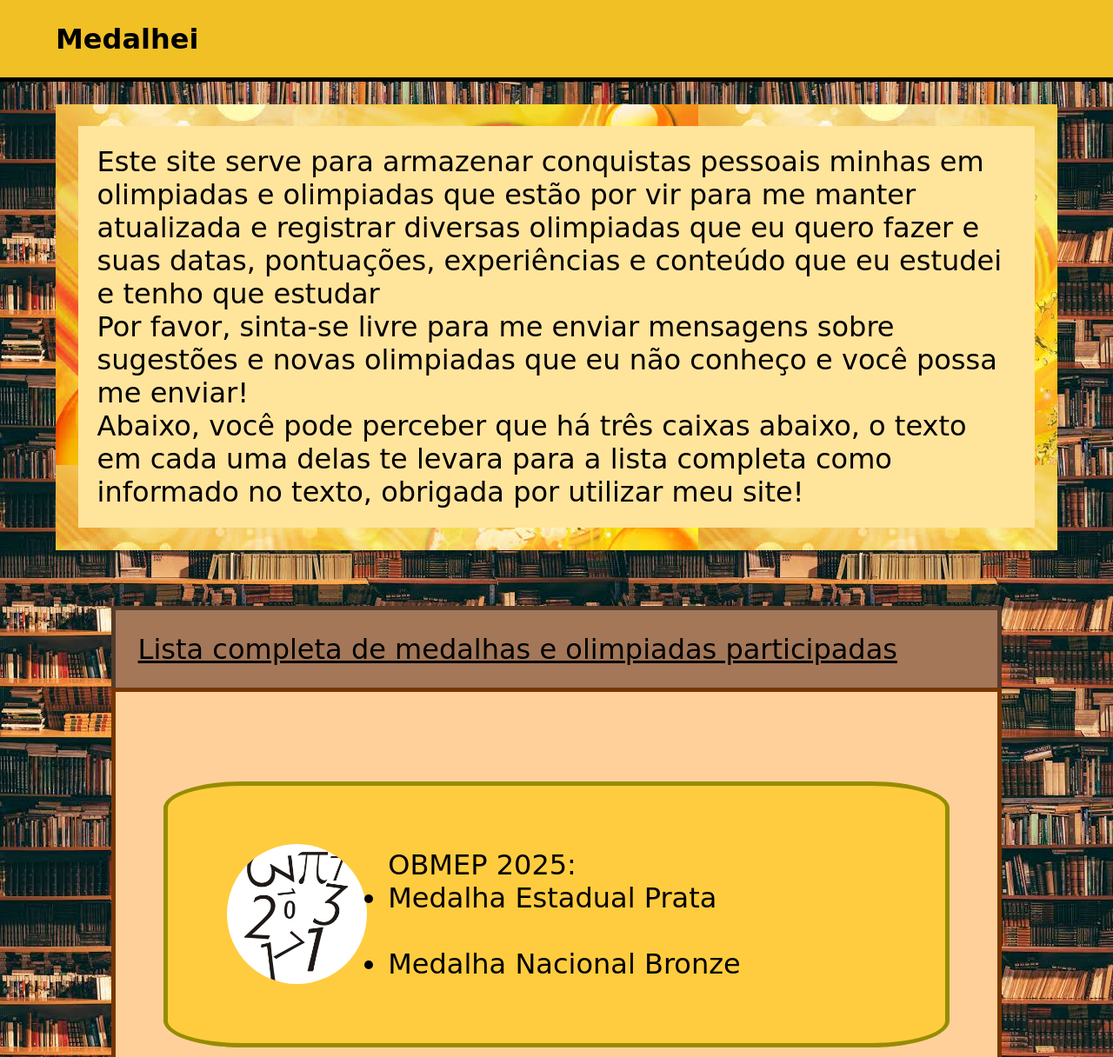
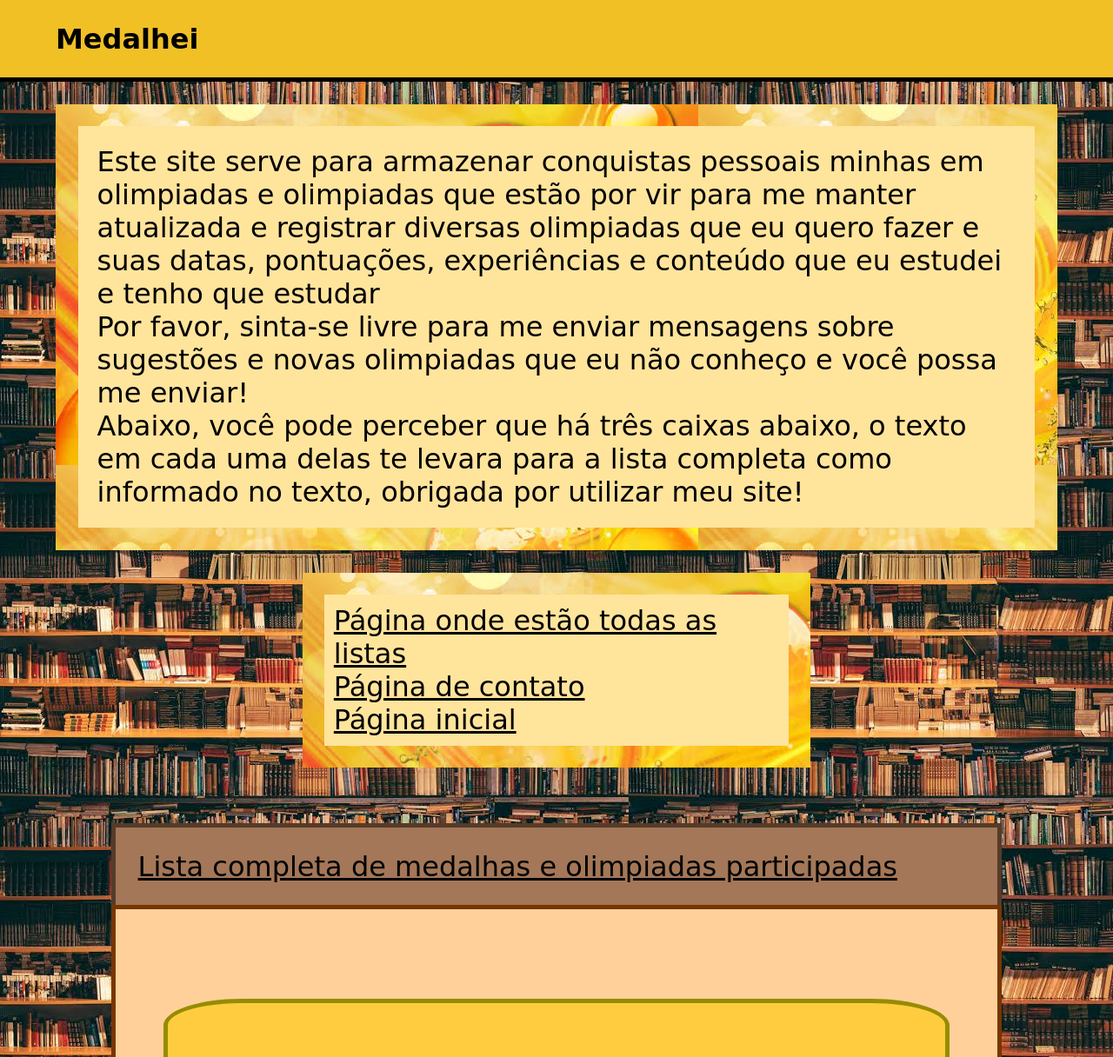
Before and after one commit to mkmontesino-glitch/Meu-Primeiro-Site-em-HTML-e-CSS-Medalhei, a plain HTML site: page index.html in a window 1280 px wide. Shown: the top 1216 px of the page at 87% size. Drawn offline with Linux system fonts and the light colour scheme.

Commit message:
Update index.html

```diff
--- a/index.html
+++ b/index.html
@@ -1,3 +1,4 @@
+<!DOCTYPE html>
 <html>
     <head>
         <meta charset="UTF-8">
@@ -14,21 +15,36 @@
             </h1>
         </header>
 
+
         <main>
             <div class="centralizar">
                 <div class="bloco-main-text-tras">
                     <div class="bloco-main-text-frente">
                         <div class="main-texto">
-                            Este site serve para armazenar conquistas pessoais minhas em olimpiadas e olimpiadas que estão por vir para me manter atualizada e registrar diversas olimpiadas que eu quero fazer e suas datas, pontuações, experiências e conteúdo que eu estudei e tenho que estudar
+                            <p>Este site serve para armazenar conquistas pessoais minhas em olimpiadas e olimpiadas que estão por vir para me manter atualizada e registrar diversas olimpiadas que eu quero fazer e suas datas, pontuações, experiências e conteúdo que eu estudei e tenho que estudar
                             <br>
                             Por favor, sinta-se livre para me enviar mensagens sobre sugestões e novas olimpiadas que eu não conheço e você possa me enviar!
                             <br>
-                            Abaixo, você pode perceber que há três caixas abaixo, o texto em cada uma delas te levara para a lista completa como informado no texto, obrigada por utilizar meu site!
+                            Abaixo, você pode perceber que há três caixas abaixo, o texto em cada uma delas te levara para a lista completa como informado no texto, obrigada por utilizar meu site!</p>
                         </div>
                     </div>
                 </div>
             </div>
         </main>
+
+        <nav>
+            <div class="centralizar">
+                <div class="bloco-main-text-tras">
+                    <div class="bloco-main-text-frente">
+                        <div class="textos">
+                            <a href="about.html">Página onde estão todas as listas</a> <br>
+                            <a href="contact.html">Página de contato</a> <br>
+                            <a href="index.html">Página inicial</a>
+                        </div>
+                    </div>
+                </div>
+            </div>
+        </nav>
 
         <div class="caixa-olimpiada-topo">
             <div class="textos">
```
